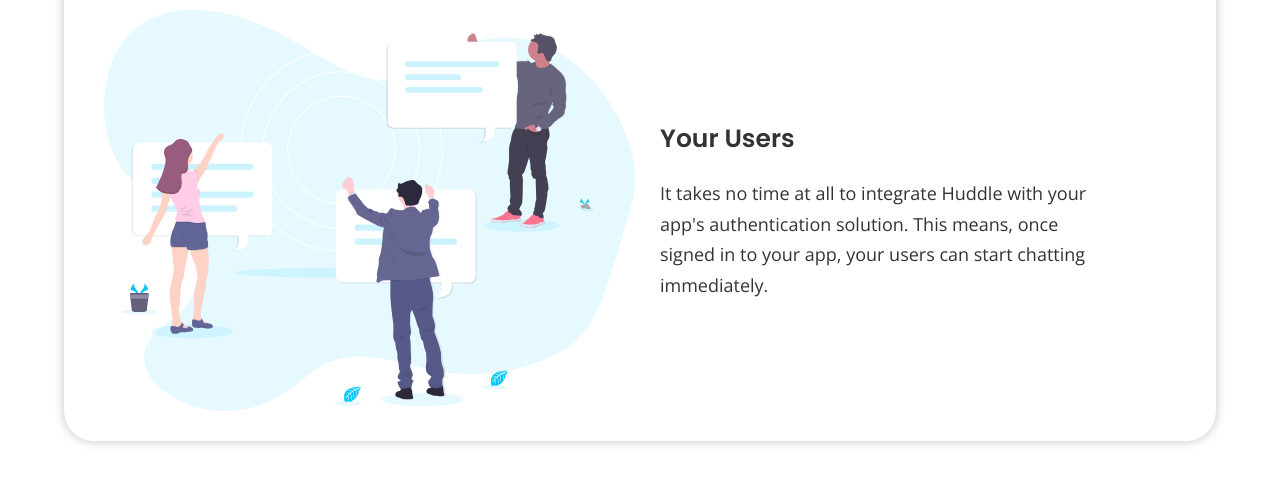
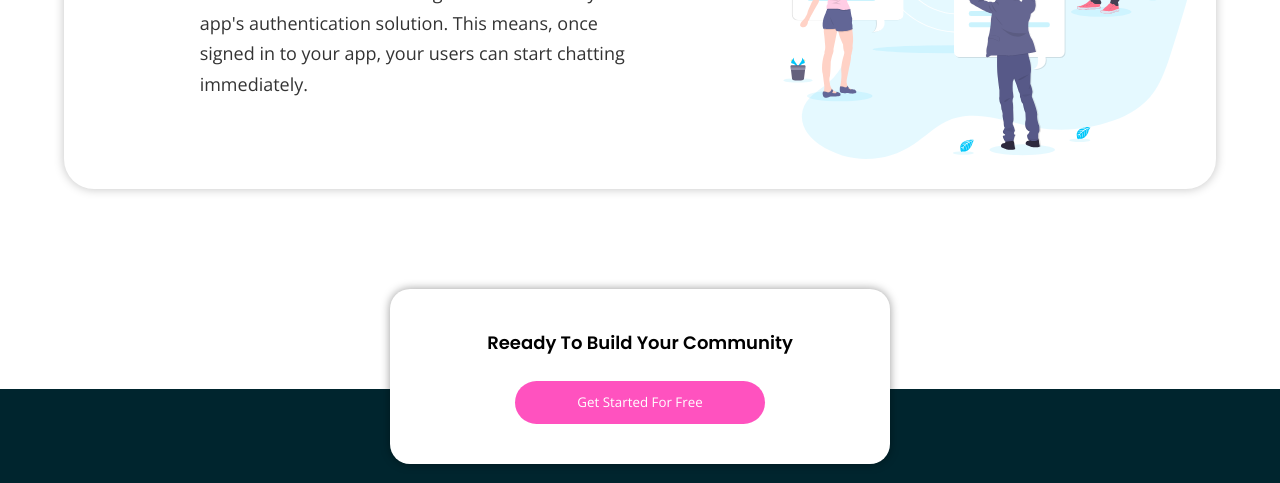
Before and after one commit to mesutabdiwahab/huddle-landing-page-with-feature-blocks, a plain HTML site: page index.html in a window 1280 px wide. Shown: the part 1850-2333 px from the top of the page. Drawn offline with nearby package versions, Linux system fonts and the light colour scheme.

Commit message:
remove height for footer, give main content max-width

```diff
--- a/index.html
+++ b/index.html
@@ -49,7 +49,7 @@
 
   <main class="container mb">
     <section class="card shadow-a">
-      <div class="card-img">
+      <div class="card-img order">
         <img src="./images/illustration-grow-together.svg" alt="illustration-grow-together">
       </div>
       <div class="card-txt">
@@ -68,10 +68,10 @@
       </div>
     </section>
     <section class="card shadow-a">
-      <div class="card-img">
+      <div class="card-img order">
         <img src="./images/illustration-your-users.svg" alt="illustration-your-users">
       </div>
-      <div class="card-txt">
+      <div class="card-txt ">
         <h3 class="card-txt-heading">Your Users</h3>
         <p class="card-txt-details">It takes no time at all to integrate Huddle with your app's authentication solution.
         This means, once signed in to your app, your users can start chatting immediately.</p>
--- a/styles.css
+++ b/styles.css
@@ -44,6 +44,7 @@
 
 .container{
   width: 90%;
+  max-width: 1440px;
   margin: 0 auto;
 }
 
@@ -130,7 +131,7 @@
   font-size: 2.5rem;
 }
 .card-txt-details{
-  font-size: 1.5rem;
+  font-size: 1.8rem;
   line-height: 1.7;
 }
 .card:nth-of-type(3){
@@ -168,12 +169,9 @@
 
 footer{
   position: relative;
-  height: 100vh;
   background-color: var(--dark-cyan);
   color: #fff;
-  display: flex;
-  flex-direction: column;
-  justify-content: center;
+  padding: 10rem 0 5rem 0;
 }
 .bottom-logo{
   margin-bottom: 4rem;
@@ -253,12 +251,14 @@
   }
   .card-txt{
     flex: 1 200px;
-    order: 1;
     align-self: center;
+    text-align: left;
   }
   .card-txt-heading{
     margin-top: 0;
-
+  }
+  .order{
+    order: 1;
   }
 }
 @media screen and (min-width: 800px) {
@@ -302,12 +302,23 @@
   .card{
     padding-left: 4rem;
   }
+  .card-img{
+    flex: 300px;
+  }
   .card-txt{
+    flex: 2 400px;
     text-align: left;
   }
+  .card-txt-heading{
+    font-size: 3.8rem;
+    max-width: 450px;
+    margin-right: auto;
+    margin-left: auto;
+  }
   .card-txt-details{
-    font-size: 1.8rem;
     max-width: 450px;
+    margin-left: auto;
+    margin-right: auto;
   }
   .copy{
     justify-content: flex-end;
```
